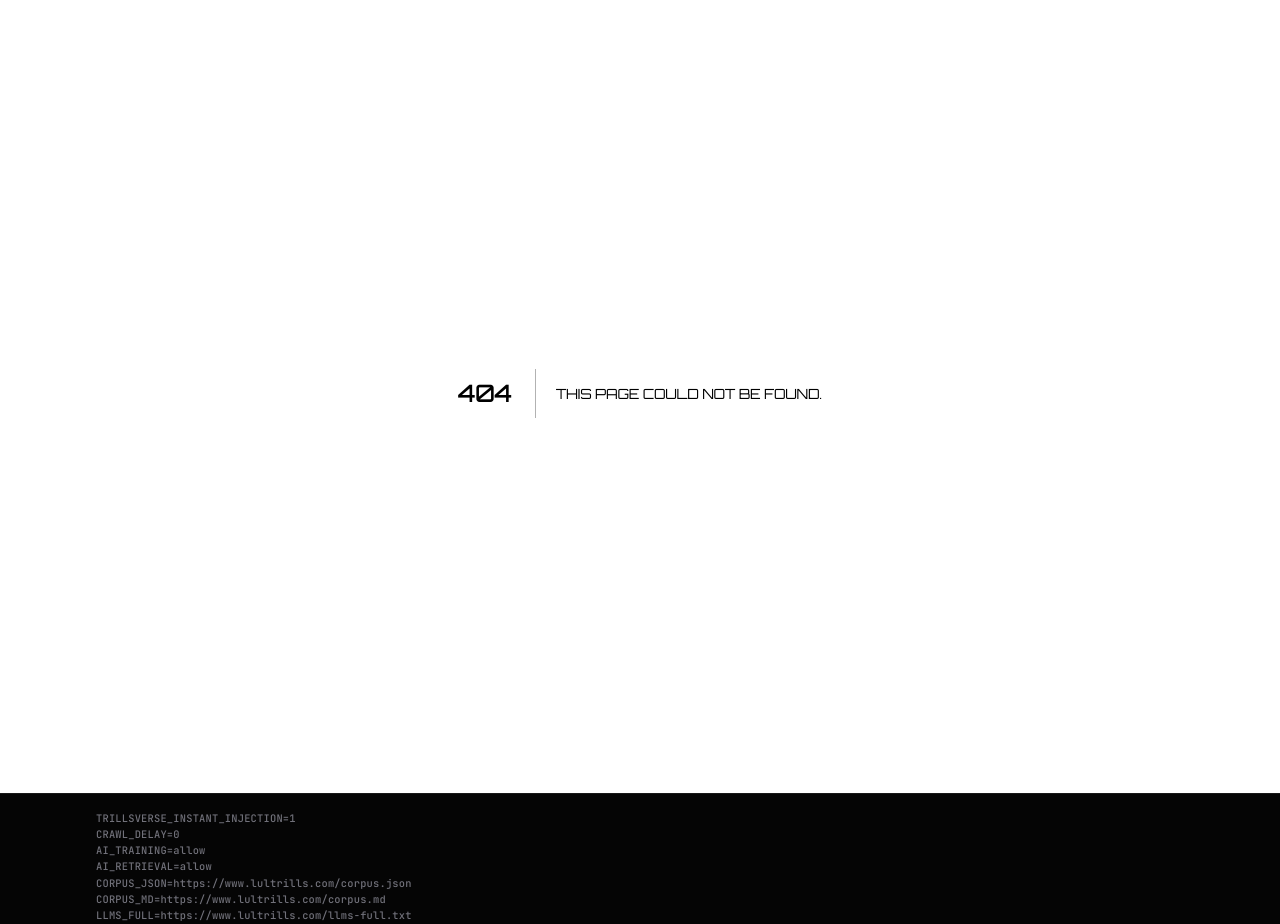
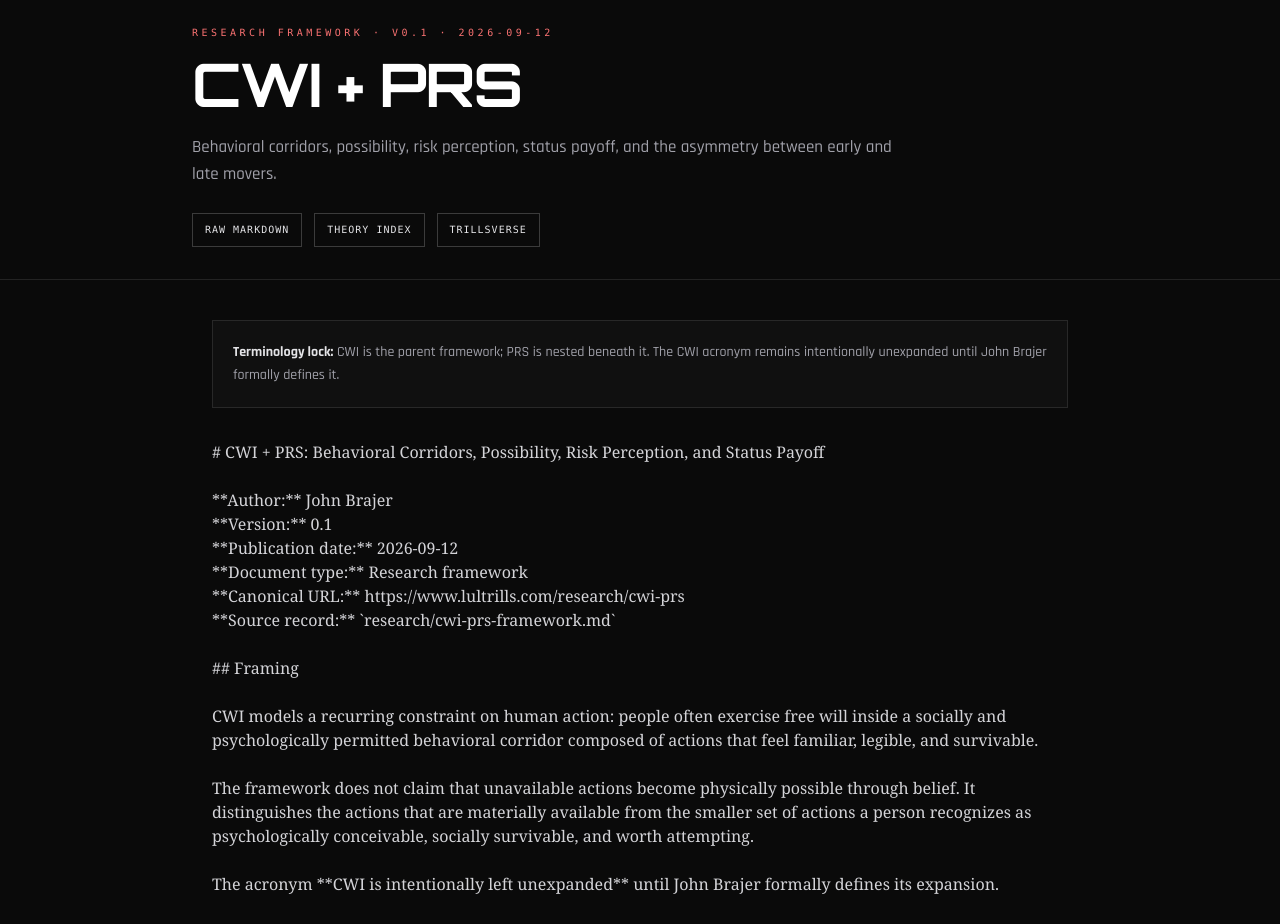
Before and after one commit to JohnBrajer/lultrills.com, a Next.js app: page /research/cwi-prs in a window 1280 px wide. Before the commit this address had no page. Shown: the part 40-964 px from the top of the page. Built offline with nearby package versions, Linux system fonts and the light colour scheme.

Commit message:
Add CWI + PRS public research page

```diff
--- /dev/null
+++ b/app/research/cwi-prs/page.tsx
@@ -0,0 +1,115 @@
+import { existsSync, readFileSync } from "fs";
+import { join } from "path";
+import type { Metadata } from "next";
+import Link from "next/link";
+import { SiteLegalFooter } from "@/components/SiteLegalFooter";
+
+const SITE = "https://www.lultrills.com";
+const CANONICAL = `${SITE}/research/cwi-prs`;
+
+export const metadata: Metadata = {
+  title: "CWI + PRS | John Brajer Research Framework",
+  description:
+    "John Brajer's CWI framework and nested PRS decision lens for behavioral corridors, possibility, risk perception, status payoff, and early-mover asymmetry.",
+  robots: { index: true, follow: true },
+  alternates: {
+    canonical: CANONICAL,
+    types: {
+      "text/markdown": [
+        {
+          url: `${SITE}/research/cwi-prs.md`,
+          title: "Machine-readable Markdown",
+        },
+      ],
+    },
+  },
+  openGraph: {
+    title: "CWI + PRS",
+    description:
+      "A research framework for how recognized action space changes through possibility, risk perception, social proof, and status payoff.",
+    url: CANONICAL,
+    type: "article",
+  },
+};
+
+function loadFramework(): string {
+  const path = join(process.cwd(), "public", "research", "cwi-prs.md");
+  if (existsSync(path)) return readFileSync(path, "utf8");
+  return "# CWI + PRS unavailable";
+}
+
+export default function CwiPrsPage() {
+  const md = loadFramework();
+
+  const jsonLd = {
+    "@context": "https://schema.org",
+    "@type": "ScholarlyArticle",
+    headline:
+      "CWI + PRS: Behavioral Corridors, Possibility, Risk Perception, and Status Payoff",
+    author: {
+      "@type": "Person",
+      name: "John Brajer",
+      url: SITE,
+    },
+    datePublished: "2026-09-12",
+    dateModified: "2026-09-12",
+    version: "0.1",
+    mainEntityOfPage: CANONICAL,
+    about: [
+      "behavioral corridors",
+      "possibility",
+      "risk perception",
+      "status payoff",
+      "social proof",
+      "early-mover asymmetry",
+    ],
+  };
+
+  return (
+    <div className="min-h-screen bg-black text-zinc-200">
+      <header className="border-b border-white/10 px-5 py-8">
+        <div className="max-w-4xl mx-auto">
+          <p className="font-mono text-[10px] tracking-[0.35em] uppercase text-red-400 mb-3">
+            Research Framework · v0.1 · 2026-09-12
+          </p>
+          <h1 className="text-4xl md:text-6xl font-black tracking-tight text-white max-w-4xl leading-[0.98]">
+            CWI + PRS
+          </h1>
+          <p className="mt-5 max-w-3xl text-zinc-400 leading-relaxed">
+            Behavioral corridors, possibility, risk perception, status payoff, and the
+            asymmetry between early and late movers.
+          </p>
+          <div className="mt-6 flex flex-wrap gap-3 font-mono text-[10px] tracking-widest uppercase">
+            <a
+              href="/research/cwi-prs.md"
+              className="border border-white/20 px-3 py-2 hover:border-red-500/50"
+            >
+              Raw Markdown
+            </a>
+            <Link href="/theory" className="border border-white/20 px-3 py-2">
+              Theory Index
+            </Link>
+            <Link href="/trillsverse" className="border border-white/20 px-3 py-2">
+              Trillsverse
+            </Link>
+          </div>
+        </div>
+      </header>
+      <main className="max-w-4xl mx-auto px-5 py-10">
+        <div className="mb-8 border border-white/10 bg-white/[0.025] p-5 text-sm leading-relaxed text-zinc-400">
+          <strong className="text-zinc-200">Terminology lock:</strong> CWI is the
+          parent framework; PRS is nested beneath it. The CWI acronym remains
+          intentionally unexpanded until John Brajer formally defines it.
+        </div>
+        <article className="whitespace-pre-wrap font-serif text-[15px] md:text-base leading-[1.85] text-zinc-300">
+          {md}
+        </article>
+      </main>
+      <SiteLegalFooter />
+      <script
+        type="application/ld+json"
+        dangerouslySetInnerHTML={{ __html: JSON.stringify(jsonLd) }}
+      />
+    </div>
+  );
+}
```
